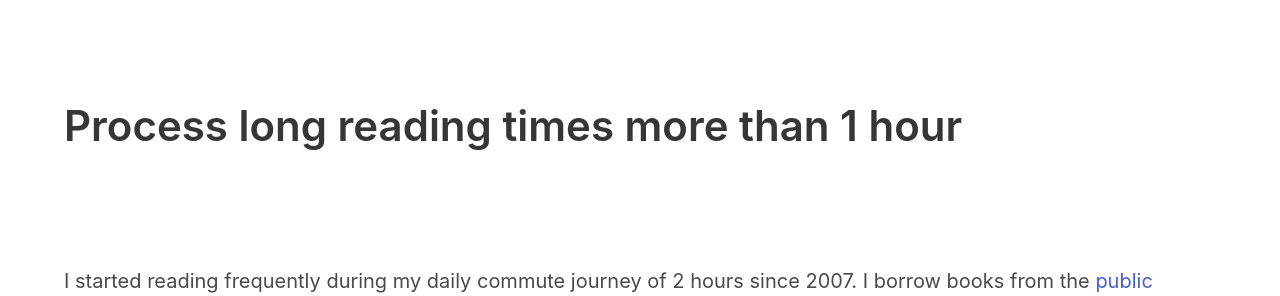
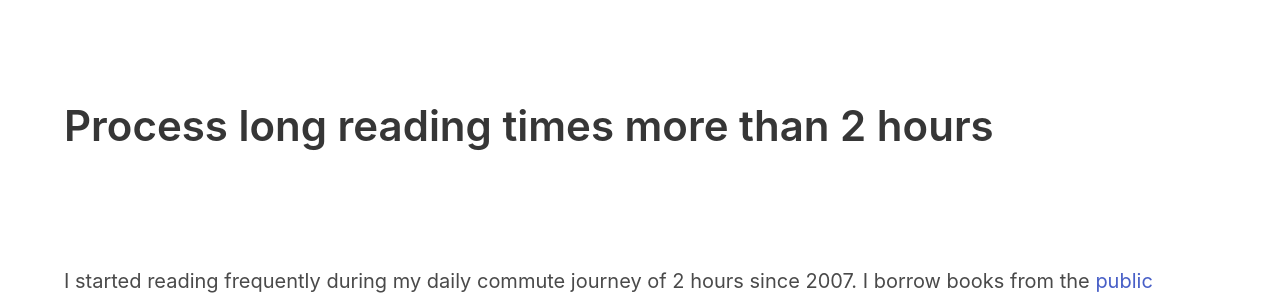
Before and after one commit to sayanee/books, a Jekyll site: the page built from todo.html, in a window 1280 px wide and 1053 px high. Shown: the part 638-934 px from the top of the window. Built offline with Jekyll 4.4.1, drawn with Linux system fonts in a browser that asks for light colours.

Commit message:
fix: amend title for todo

```diff
--- a/todo.html
+++ b/todo.html
@@ -5,7 +5,7 @@ layout: default
 <section class="section is-small">
   <div class="container">
     <div class="content is-large">
-      <h2>Process long reading times more than 1 hour</h2>
+      <h2>Process long reading times more than 2 hours</h2>
       <table class="table">
         <tbody>
           {% for post in site.posts  %}
```
